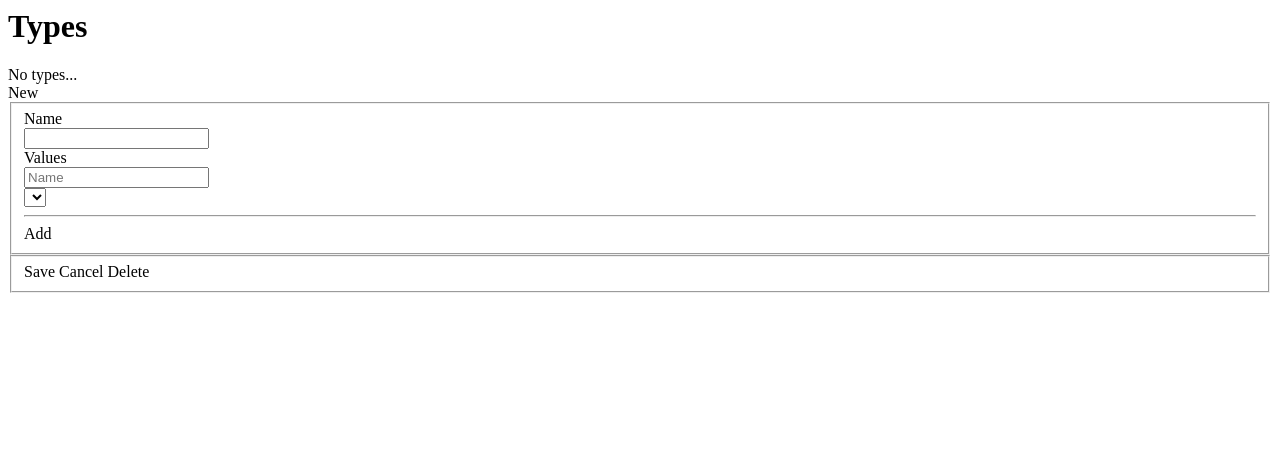
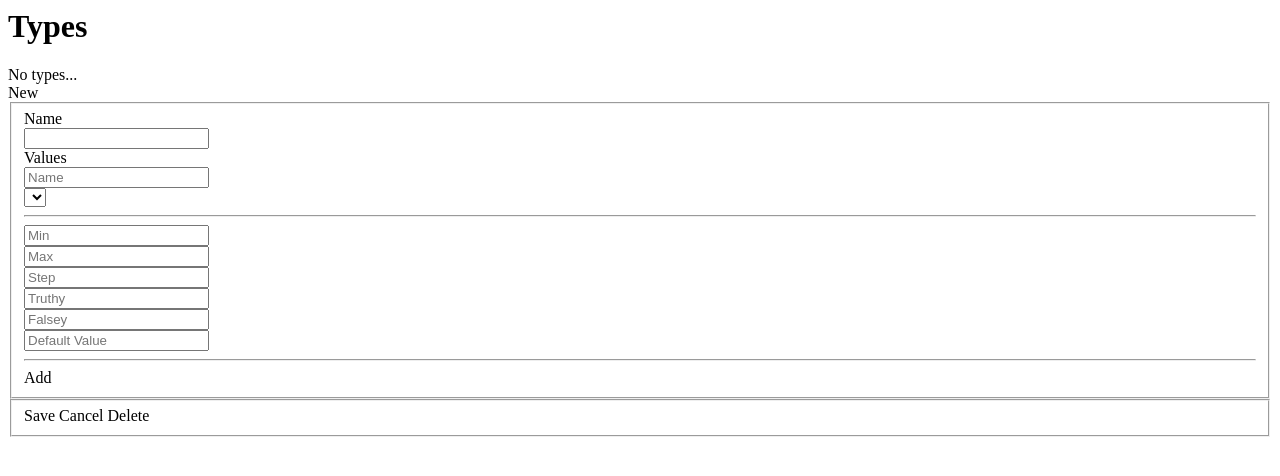
Before and after one commit to seco/ottto, a Node project: template client/views/moduletypes.html in a window 1280 px wide. Shown: the top 476 px of the page. Run offline with Node 20 templates, Linux system fonts and the light colour scheme; the template is opened without the code that fills it, so the values that code supplies are empty.

Commit message:
Module types interfaces crudely built out

```diff
--- a/client/views/moduletypes.html
+++ b/client/views/moduletypes.html
@@ -35,7 +35,7 @@
         <div class="form-group">
           <label class="control-label col-md-2">Values</label>
           <div class="col-md-10">
-            <div class="row" ng-repeat="value in active.values">
+            <div class="form-group" ng-repeat="value in active.values">
               <div class="col-md-6">
                 <input type="text" name="name" class="form-control" placeholder="Name"
                   ng-model="value.name">
@@ -45,6 +45,44 @@
                 <select name="type" class="form-control"
                   ng-options="type for type in valueTypes"
                   ng-model="value.type"></select>
+
+                <hr>
+
+                <div ng-show="value.type == 'float'">
+                  <div class="form-group">
+                    <div class="col-sm-4">
+                      <input type="text" name="min" class="form-control" placeholder="Min"
+                        ng-model="value.min">
+                    </div>
+
+                    <div class="col-sm-4">
+                      <input type="text" name="max" class="form-control" placeholder="Max"
+                        ng-model="value.max">
+                    </div>
+
+                    <div class="col-sm-4">
+                      <input type="text" name="step" class="form-control" placeholder="Step"
+                        ng-model="value.step">
+                    </div>
+                  </div>
+                </div>
+
+                <div ng-show="value.type == 'boolean'">
+                  <div class="form-group">
+                    <div class="col-sm-6">
+                      <input type="text" name="min" class="form-control" placeholder="Truthy"
+                        ng-model="value.truthy">
+                    </div>
+
+                    <div class="col-sm-6">
+                      <input type="text" name="max" class="form-control" placeholder="Falsey"
+                        ng-model="value.falsey">
+                    </div>
+                  </div>
+                </div>
+
+                <input type="text" name="default" class="form-control" placeholder="Default Value"
+                  ng-model="value.default">
               </div>
             </div>
 
```
Also changed, not shown: client/views/modules.html (+27 -2 lines), 1 other file.
